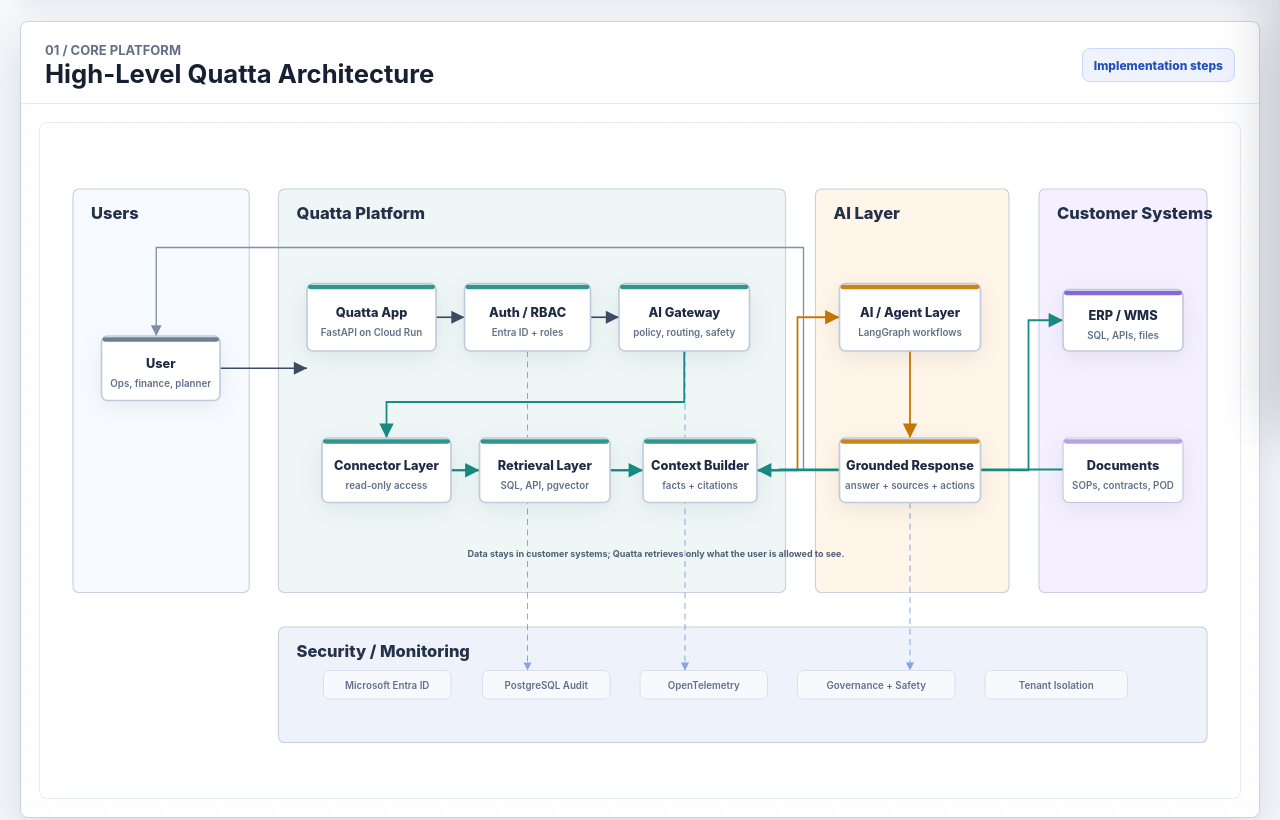
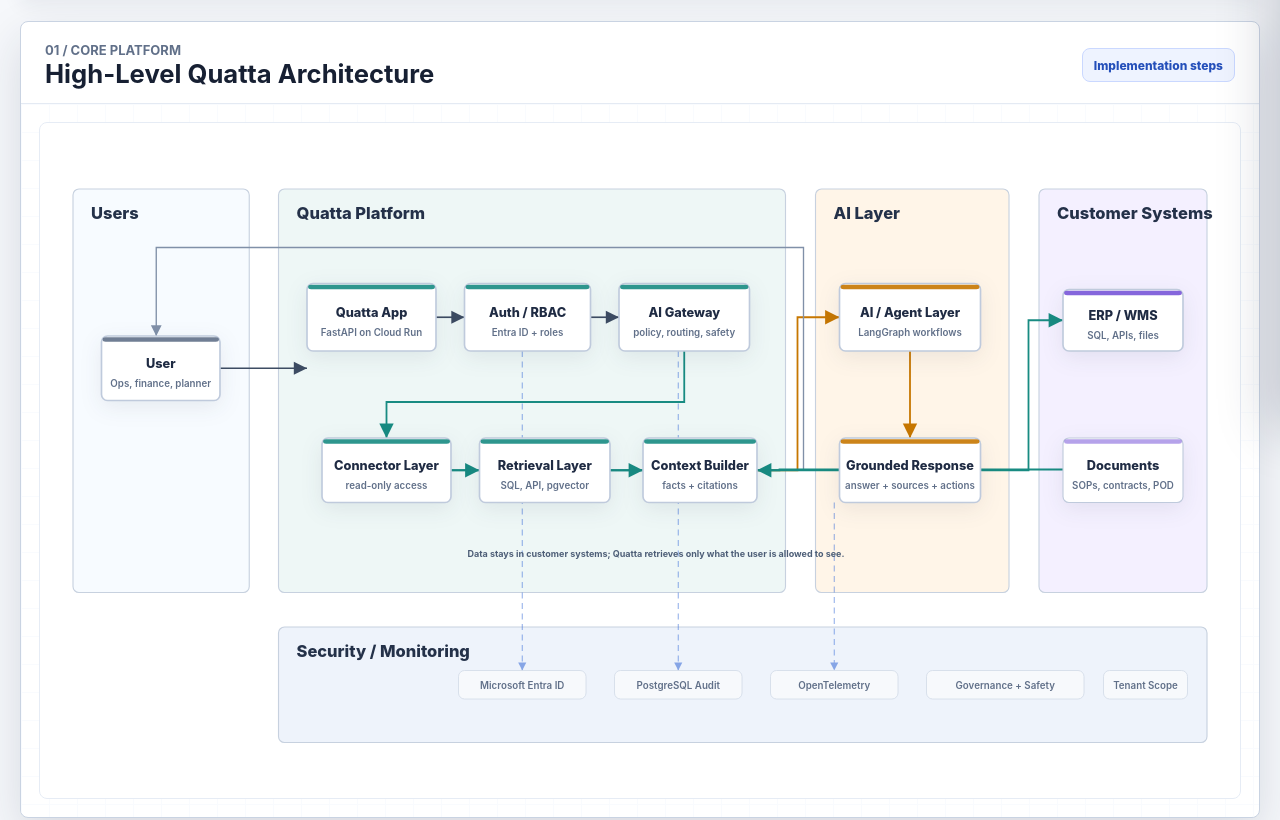
Before and after one commit to timvandervlugt/Agents, a website: page quatta-architecture-visuals.html in a window 1280 px wide. Shown: the part 371-1191 px from the top of the page. Drawn offline with Linux system fonts and the light colour scheme.

Commit message:
Fix security band label overlap

```diff
--- a/quatta-architecture-visuals.html
+++ b/quatta-architecture-visuals.html
@@ -1266,11 +1266,11 @@
           ${box(1364, 222, 160, 82, "ERP / WMS", ["SQL, APIs, files"], { strong: true, tone: "customer" })}
           ${box(1364, 420, 160, 86, "Documents", ["SOPs, contracts, POD"], { tone: "customer" })}
 
-          ${pill(378, 730, 170, "Microsoft Entra ID")}
-          ${pill(590, 730, 170, "PostgreSQL Audit")}
-          ${pill(800, 730, 170, "OpenTelemetry")}
-          ${pill(1010, 730, 210, "Governance + Safety")}
-          ${pill(1260, 730, 190, "Tenant Isolation")}
+          ${pill(558, 730, 170, "Microsoft Entra ID")}
+          ${pill(766, 730, 170, "PostgreSQL Audit")}
+          ${pill(974, 730, 170, "OpenTelemetry")}
+          ${pill(1182, 730, 210, "Governance + Safety")}
+          ${pill(1418, 730, 112, "Tenant Scope")}
 
           ${p("arrow", "M240 327 H356", "arrow")}
           ${p("arrow", "M528 259 H566", "arrow")}
@@ -1283,9 +1283,9 @@
           ${p("arrow-soft", "M1066 463 H1018 V166 H155 V284", "arrowSoft")}
           ${p("arrowData", "M548 463 H1318 V263 H1364", "arrowData")}
           ${p("arrowData", "M1364 462 H986 V463 H956", "arrowData")}
-          ${p("arrowSec", "M650 304 V730", "arrowSec")}
-          ${p("arrowSec", "M860 304 V730", "arrowSec")}
-          ${p("arrowSec", "M1160 506 V730", "arrowSec")}
+          ${p("arrowSec", "M643 304 V730", "arrowSec")}
+          ${p("arrowSec", "M851 304 V730", "arrowSec")}
+          ${p("arrowSec", "M1059 506 V730", "arrowSec")}
           ${caption(570, 578, "Data stays in customer systems; Quatta retrieves only what the user is allowed to see.")}
         `,
 
@@ -1356,10 +1356,10 @@
           ${box(1318, 250, 196, 92, "RAG Prompt", ["grounded context only"], { strong: true })}
           ${box(1318, 456, 196, 92, "Answer", ["sources + warnings"], { strong: true })}
 
-          ${pill(540, 778, 150, "Tenant ACL")}
-          ${pill(730, 778, 170, "Document version")}
-          ${pill(940, 778, 158, "Citation trace")}
-          ${pill(1138, 778, 180, "Retrieval metrics")}
+          ${pill(680, 778, 150, "Tenant ACL")}
+          ${pill(868, 778, 170, "Document version")}
+          ${pill(1076, 778, 158, "Citation trace")}
+          ${pill(1272, 778, 180, "Retrieval metrics")}
 
           ${p("arrowData", "M318 245 H430", "arrowData")}
           ${p("arrowData", "M620 237 H680", "arrowData")}
@@ -1371,9 +1371,9 @@
           ${p("arrowData", "M1106 444 V336", "arrowData")}
           ${p("arrowAi", "M1172 284 H1318", "arrowAi")}
           ${p("arrowAi", "M1416 342 V456", "arrowAi")}
-          ${p("arrowSec", "M526 526 V778", "arrowSec")}
-          ${p("arrowSec", "M1106 526 V778", "arrowSec")}
-          ${p("arrowSec", "M1075 336 V778", "arrowSec")}
+          ${p("arrowSec", "M755 526 V778", "arrowSec")}
+          ${p("arrowSec", "M1155 526 V778", "arrowSec")}
+          ${p("arrowSec", "M1155 336 V778", "arrowSec")}
           ${caption(430, 644, "Structured retrieval stays live; document retrieval is indexed, permission-filtered and cited.")}
         `,
 
```
Also changed, not shown: exports/01-high-level-quatta-architecture.png, exports/03-retrieval-rag-flow.png, 2 other files.
